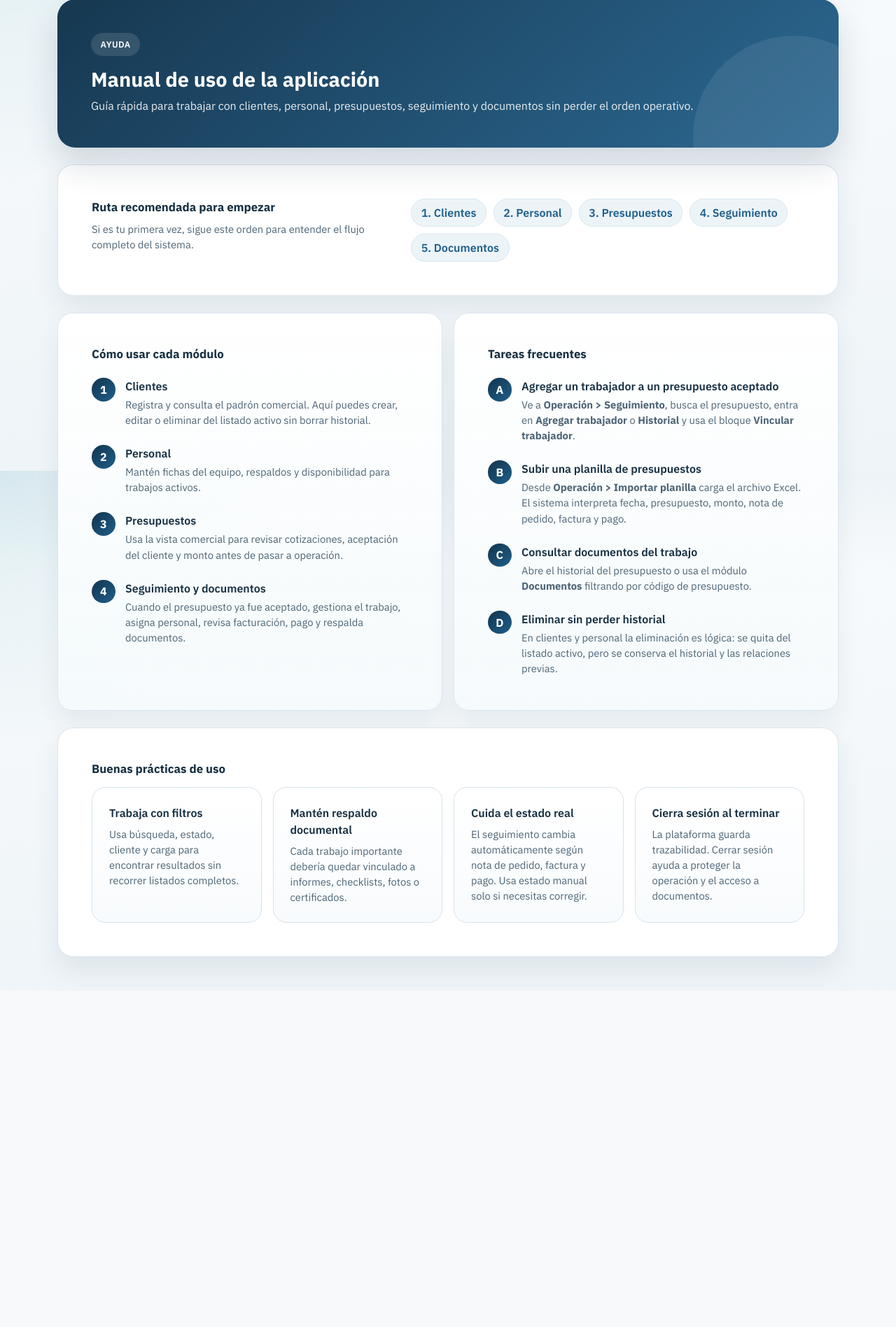
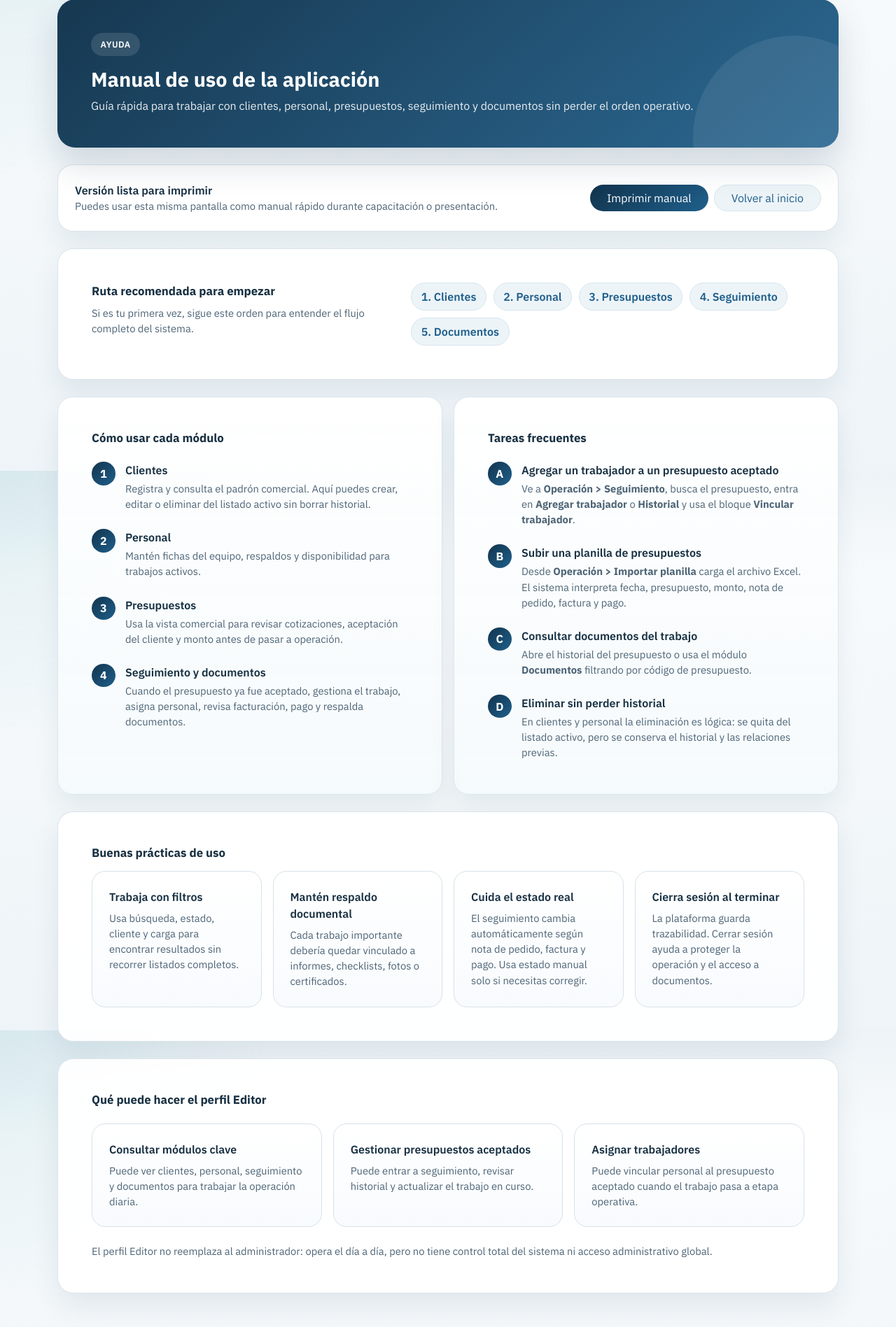
Before and after one commit to jozsef-85/gestion-documental-tens, a Django app: page /ayuda/ in a window 1280 px wide. Shown: the part 127-2024 px from the top of the page at 70% size. Before the commit the page ends 1533 px from the top, so only its background shows below. Run offline with Django 5.2, Linux system fonts and the light colour scheme; the visitor is signed in with stand-in values (Sample User, id 1); some libraries are stand-ins or nearby versions.

Commit message:
Mejora ayuda imprimible y rol editor

```diff
--- a/core/templates/manual_usuario.html
+++ b/core/templates/manual_usuario.html
@@ -4,6 +4,32 @@
 
 {% block extra_head %}
 <style>
+    @media print {
+        .app-navbar,
+        .help-actions,
+        .footer-note.print-hide {
+            display: none !important;
+        }
+
+        body {
+            background: #fff;
+        }
+
+        main.container {
+            max-width: 100%;
+            padding: 0;
+        }
+
+        .hero-panel,
+        .surface-card,
+        .help-card,
+        .document-card {
+            box-shadow: none !important;
+            border: 1px solid #d9e3eb !important;
+            break-inside: avoid;
+        }
+    }
+
     .help-grid {
         display: grid;
         gap: 1.5rem;
@@ -62,6 +88,19 @@
 </section>
 
 <section class="help-grid">
+    <div class="surface-card p-4 help-actions">
+        <div class="d-flex flex-column flex-md-row justify-content-between align-items-md-center gap-3">
+            <div>
+                <div class="fw-semibold">Versión lista para imprimir</div>
+                <div class="footer-note print-hide">Puedes usar esta misma pantalla como manual rápido durante capacitación o presentación.</div>
+            </div>
+            <div class="d-flex flex-wrap gap-2">
+                <button type="button" class="btn btn-brand rounded-pill px-4" onclick="window.print()">Imprimir manual</button>
+                <a href="{% url 'dashboard' %}" class="btn btn-soft rounded-pill px-4">Volver al inicio</a>
+            </div>
+        </div>
+    </div>
+
     <div class="surface-card p-4 p-lg-5">
         <div class="d-flex flex-column flex-lg-row justify-content-between gap-3">
             <div>
@@ -177,5 +216,30 @@
             </div>
         </div>
     </div>
+
+    <div class="surface-card p-4 p-lg-5">
+        <h2 class="section-title mb-4">Qué puede hacer el perfil Editor</h2>
+        <div class="row g-3">
+            <div class="col-12 col-md-6 col-xl-4">
+                <div class="document-card p-4 h-100">
+                    <div class="fw-semibold mb-2">Consultar módulos clave</div>
+                    <div class="footer-note">Puede ver clientes, personal, seguimiento y documentos para trabajar la operación diaria.</div>
+                </div>
+            </div>
+            <div class="col-12 col-md-6 col-xl-4">
+                <div class="document-card p-4 h-100">
+                    <div class="fw-semibold mb-2">Gestionar presupuestos aceptados</div>
+                    <div class="footer-note">Puede entrar a seguimiento, revisar historial y actualizar el trabajo en curso.</div>
+                </div>
+            </div>
+            <div class="col-12 col-md-6 col-xl-4">
+                <div class="document-card p-4 h-100">
+                    <div class="fw-semibold mb-2">Asignar trabajadores</div>
+                    <div class="footer-note">Puede vincular personal al presupuesto aceptado cuando el trabajo pasa a etapa operativa.</div>
+                </div>
+            </div>
+        </div>
+        <div class="footer-note mt-4">El perfil Editor no reemplaza al administrador: opera el día a día, pero no tiene control total del sistema ni acceso administrativo global.</div>
+    </div>
 </section>
 {% endblock %}
```
Also changed, not shown: docs/manual_usuario.md (+16 -1 lines).
